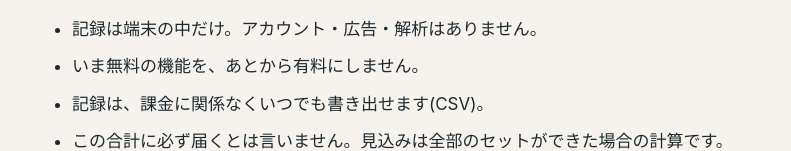
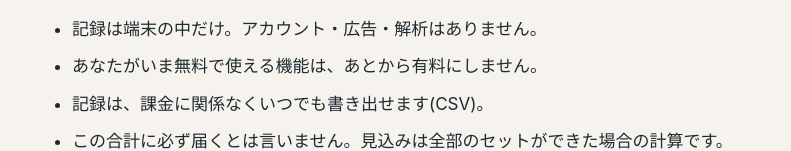
Before and after one commit to nosunosukawa/nexttotal-site, a plain HTML site: page index.html in a window 1280 px wide. Shown: the part 1296-1447 px from the top of the page, without its empty margins (244-1035 px from the left). Drawn offline with Linux system fonts and the light colour scheme.

Commit message:
約束の文を「あなたがいま無料で使える機能は」に
Co-Authored-By: Claude Opus 5.5 <noreply@anthropic.com>

```diff
--- a/index.html
+++ b/index.html
@@ -53,7 +53,7 @@
 <h2>約束</h2>
 <ul>
 <li>記録は端末の中だけ。アカウント・広告・解析はありません。</li>
-<li>いま無料の機能を、あとから有料にしません。</li>
+<li>あなたがいま無料で使える機能は、あとから有料にしません。</li>
 <li>記録は、課金に関係なくいつでも書き出せます(CSV)。</li>
 <li>この合計に必ず届くとは言いません。見込みは全部のセットができた場合の計算です。</li>
 </ul>
```
